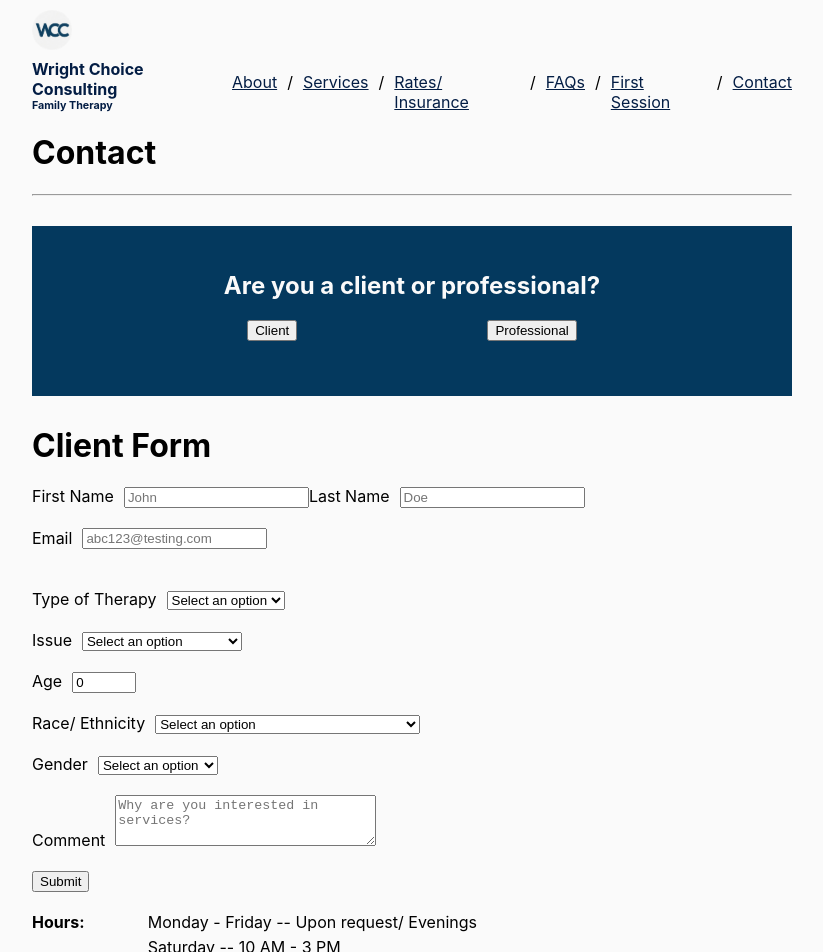
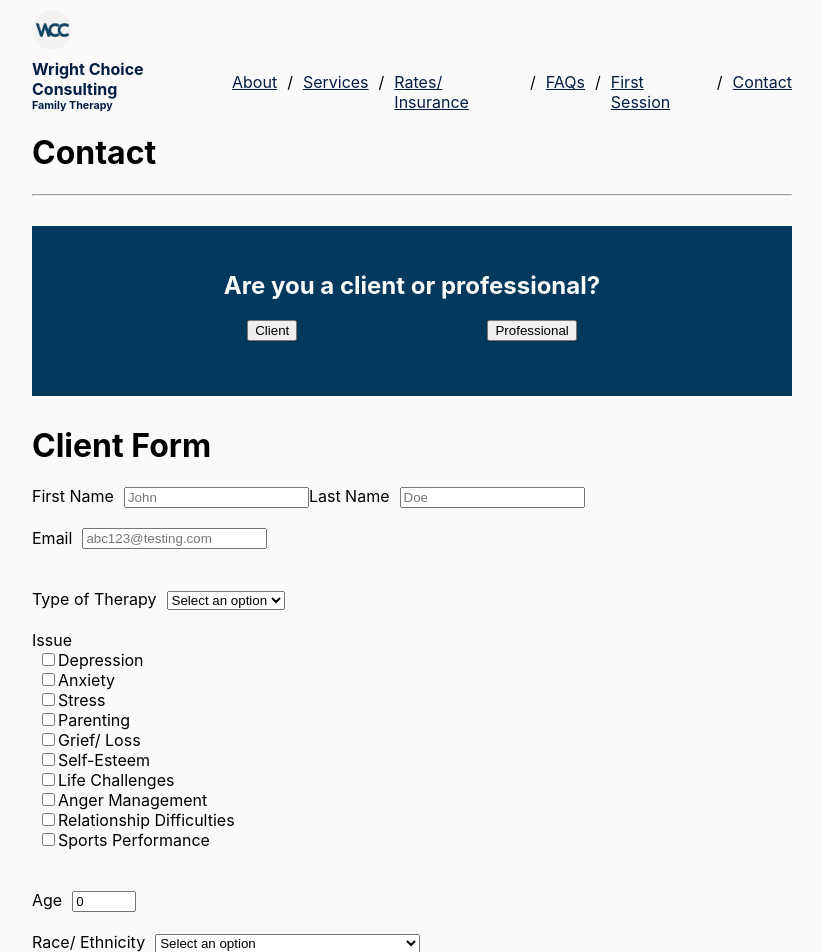
Before and after one commit to nianokia/wc-consulting, a React (Vite) app in the folder client/: page /contact/client in a window 1280 px wide. Shown: the top 952 px of the page, without its empty margins (228-1051 px from the left). Built offline with nearby package versions, Linux system fonts and the light colour scheme; no server answers.

Commit message:
Update issues to allow multiple selections. Change select, option tage to input checkboxes.

```diff
--- a/client/src/components/ClientForm.jsx
+++ b/client/src/components/ClientForm.jsx
@@ -1,18 +1,19 @@
 import React, { useReducer } from "react";
 import { validateEmail, showEmailError, hideEmailError } from "../constants.jsx";
+
 /* ------ PURPOSE ------
   An interest form for prospective clients to fill out.
   Sends POST request with inputted form data to the server's database
 */
 
 const ClientForm = () => {
-  // --- define empty client_entry record ---
+  // --- define empty client_entry record with empty array for issues property ---
   const initialState = {
     first_name: '',
     last_name: '',
     email: '',
     type: '',
-    issue: '',
+    issues: [],
     age: '',
     race: '',
     gender: '',
@@ -25,6 +26,8 @@ const ClientForm = () => {
       case 'editField':
         // --- retain existing state data while updating specified field with input value ---
         return { ...state, [action.field]: action.value };
+      case 'editIssues':
+        return { ...state, issues: action.payload }
       case 'reset':
         return { ...initialState };
       default:
@@ -43,8 +46,18 @@ const ClientForm = () => {
     dispatch({ type: 'editField', field: name, value });
   }
 
+  // --- handle updates to checkbox inputs in Issues label ---
+  const handleIssues = (event) => {
+    const { checked, value } = event.target;
+
+    // --- set newValue to [value] or null([]) if checked or unchecked ---
+    let newValue = checked ? [value] : [];
+
+    // --- execute editIssues case & filter through existing issue key to contain only ---
+    dispatch({ type: 'editIssues', payload: [...state.issues.filter((issue) => issue !== value), ...newValue] })
+  }
+
   const clearForm = () => {
-    // --- execute reset case ---
     dispatch({ type: 'reset' });
   }
 
@@ -76,11 +89,19 @@ const ClientForm = () => {
       showEmailError("Email required");
     } else if (!validateEmail(state.email)) {
       showEmailError("Invalid email address");
-     // emailError.style.marginLeft = "10px";
     } else {
       hideEmailError();
-     postClientEntry(state)
-     console.log("Client Entry: ", state);
+
+      // --- store state.issues property into variable ---
+      const issuesArray = state.issues;
+
+      // --- update the issues property in state to issuesArray ---
+      // --- then send this & all other state values to the POST operation ---
+      postClientEntry({
+        ...state,
+        issues: issuesArray
+      });
+      console.log('Client Entry: ', state);
     }
   }
 
@@ -122,19 +143,47 @@ const ClientForm = () => {
         <br /><br />
 
         <label>Issue
-          <select name="issue" id="issue" value={state.issue || ""} onChange={handleChange} required>
-            <option value="" disabled hidden>Select an option</option>
-            <option value="depression">Depression</option>
-            <option value="anxiety">Anxiety</option>
-            <option value="stress">Stress</option>
-            <option value="parenting">Parenting</option>
-            <option value="grief_loss">Grief/ Loss</option>
-            <option value="self_esteem">Self-Esteem</option>
-            <option value="life_challenges">Life Challenges</option>
-            <option value="anger">Anger Management</option>
-            <option value="relationship">Relationship Difficulties</option>
-            <option value="sports">Sports Performance</option>
-          </select>
+          {/* --- might map through this later --- */}
+          <div className="issue-group">
+            <input type="checkbox" name="issues" value="depression" onChange={handleIssues} />
+            <label>Depression</label>
+          </div>
+          <div className="issue-group">
+            <input type="checkbox" name="issues" value="anxiety" onChange={handleIssues} />
+            <label>Anxiety</label>
+          </div>
+          <div className="issue-group">
+            <input type="checkbox" name="issues" value="stress" onChange={handleIssues} />
+            <label>Stress</label>
+          </div>
+          <div className="issue-group">
+            <input type="checkbox" name="issues" value="parenting" onChange={handleIssues} />
+            <label>Parenting</label>
+          </div>
+          <div className="issue-group">
+            <input type="checkbox" name="issues" value="grief_loss" onChange={handleIssues} />
+            <label>Grief/ Loss</label>
+          </div>
+          <div className="issue-group">
+            <input type="checkbox" name="issues" value="self_esteem" onChange={handleIssues} />
+            <label>Self-Esteem</label>
+          </div>
+          <div className="issue-group">
+            <input type="checkbox" name="issues" value="life_challenges" onChange={handleIssues} />
+            <label>Life Challenges</label>
+          </div>
+          <div className="issue-group">
+            <input type="checkbox" name="issues" value="anger" onChange={handleIssues} />
+            <label>Anger Management</label>
+          </div>
+          <div className="issue-group">
+            <input type="checkbox" name="issues" value="relationship" onChange={handleIssues} />
+            <label>Relationship Difficulties</label>
+          </div>
+          <div className="issue-group">
+            <input type="checkbox" name="issues" value="sports" onChange={handleIssues} />
+            <label>Sports Performance</label>
+          </div>
         </label>
         <br /><br />
 
```
Lines whose indentation alone changed are shown as unchanged.
